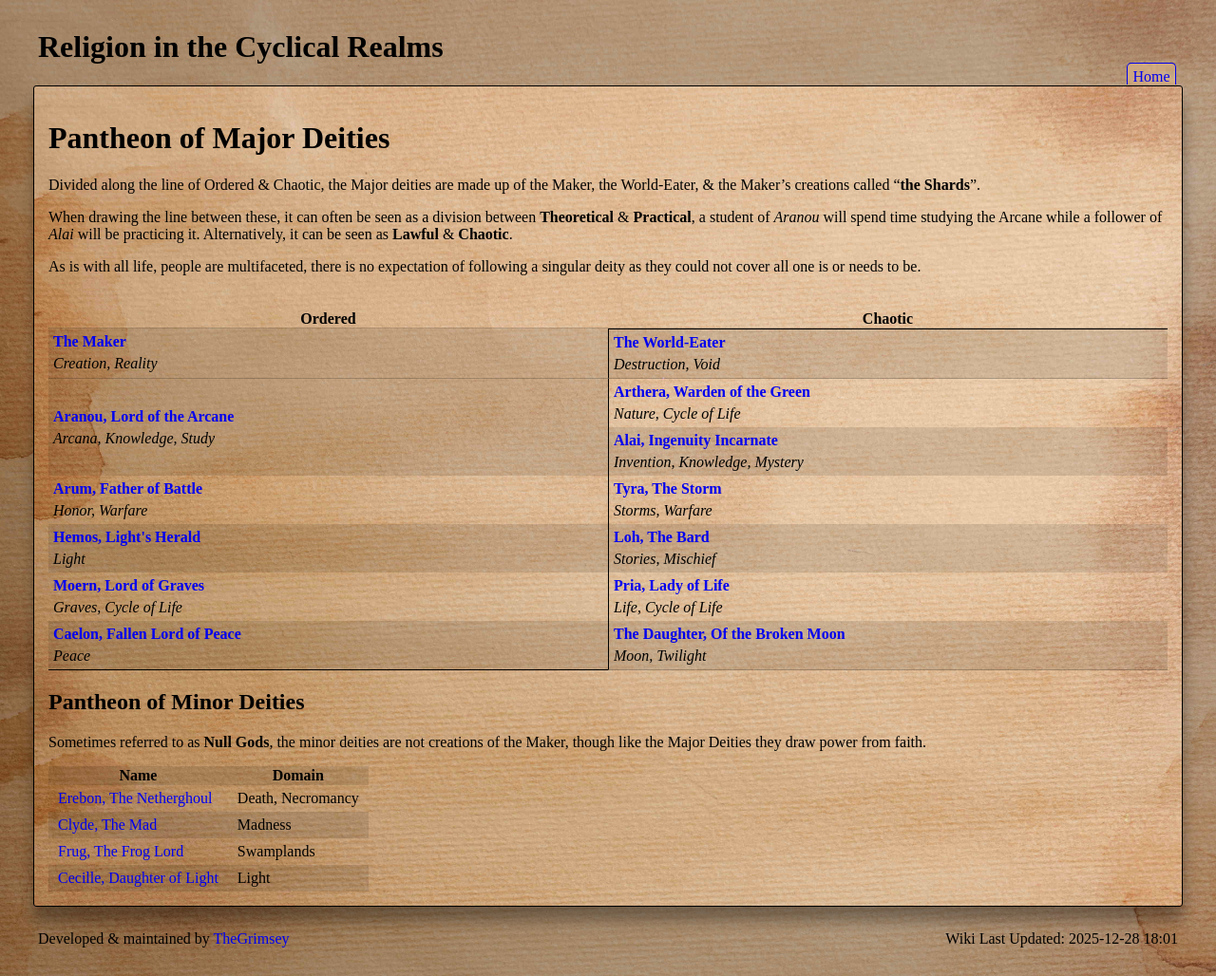
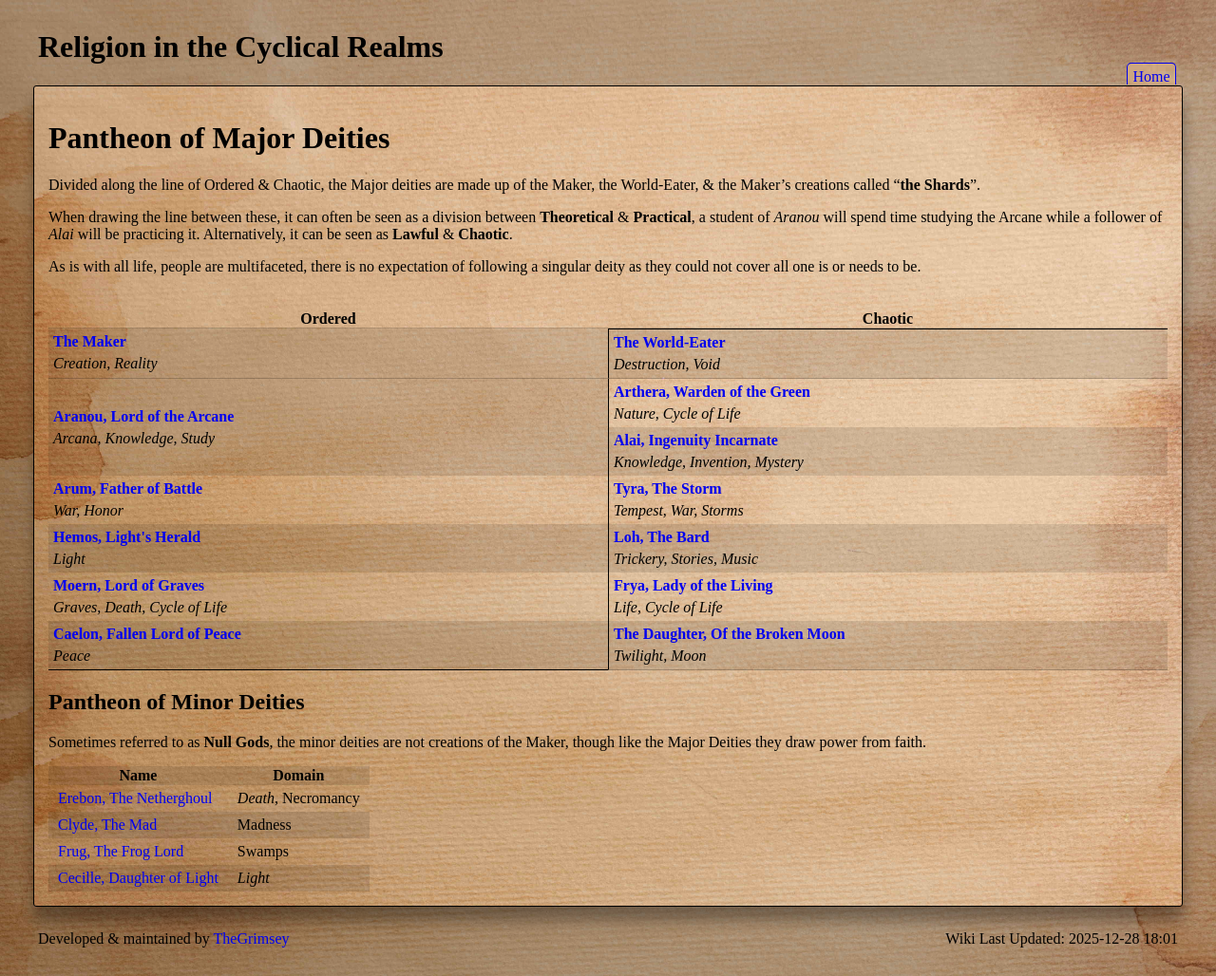
Before and after one commit to CyclicLight/cycliclight.github.io, a Jekyll site: the page built from religion/index.md, in a window 1280 px wide. Shown: the whole page at 95% size. Built offline with Jekyll 4.4.1, drawn with Linux system fonts in a browser that asks for light colours; some web fonts are replaced.

Commit message:
feat(pantheon): Add more relations, rename Pria to Frya. Mark gameplay-domains.

```diff
--- a/_data/creatures.json
+++ b/_data/creatures.json
@@ -19,7 +19,7 @@
     ],
     "classification": "Fey",
     "origin": "Aranou & Arthera",
-    "lifespan": "500 years"
+    "lifespan": "600 years"
   },
   {
     "name": "Dwarf",
@@ -57,7 +57,7 @@
     ],
     "classification": "Elemental (Draconic)",
     "origin": "The Maker",
-    "lifespan": "1000 years"
+    "lifespan": "10 000 years"
   },
   {
     "name": "Dragonborn",
--- a/_data/pantheon.json
+++ b/_data/pantheon.json
@@ -16,7 +16,7 @@
   {
     "name": "Aranou",
     "subname": "Lord of the Arcane",
-    "domains": "Arcana, Knowledge, Study",
+    "domains": "<i>Arcana</i>, <i>Knowledge</i>, Study",
     "alignment": "Lawful Neutral",
     "relations": [
       {
@@ -44,7 +44,7 @@
   {
     "name": "Arthera",
     "subname": "Warden of the Green",
-    "domains": "Nature, Cycle of Life",
+    "domains": "<i>Nature</i>, Cycle of Life",
     "alignment": "Chaotic Good",
     "relations": [
       {
@@ -68,7 +68,7 @@
   {
     "name": "Alai",
     "subname": "Ingenuity Incarnate",
-    "domains": "Invention, Knowledge, Mystery",
+    "domains": "<i>Knowledge</i>, Invention, Mystery",
     "alignment": "Chaotic Neutral",
     "relations": [
       {
@@ -92,12 +92,16 @@
   {
     "name": "Arum",
     "subname": "Father of Battle",
-    "domains": "Honor, Warfare",
+    "domains": "<i>War</i>, Honor",
     "alignment": "Lawful Neutral",
     "affiliation": "The Shards",
     "quote": "He was an old soldier and that was enough to strike fear into the hearts of Eld.",
     "table_class": "",
     "relations": [
+      {
+        "deity": "Caelon",
+        "relation": "Brother"
+      },
       {
         "deity": "Tyra",
         "relation": "Rival"
@@ -108,12 +112,16 @@
     "name": "Tyra",
     "subname": "The Storm",
     "tittle": "The Storm",
-    "domains": "Storms, Warfare",
+    "domains": "<i>Tempest</i>, <i>War</i>, Storms",
     "alignment": "Chaotic Good",
     "relations": [
       {
         "deity": "Loh",
         "relation": "Sibling"
+      },
+      {
+        "deity": "Frya",
+        "relation": "Sister"
       },
       {
         "deity": "Arum",
@@ -133,7 +141,7 @@
   {
     "name": "Hemos",
     "subname": "Light's Herald",
-    "domains": "Light",
+    "domains": "<i>Light</i>",
     "alignment": "Lawful Neutral",
     "relations": [
       {
@@ -158,11 +166,15 @@
   {
     "name": "Loh",
     "subname": "The Bard",
-    "domains": "Stories, Mischief",
+    "domains": "<i>Trickery</i>, Stories, Music",
     "alignment": "Neutral",
     "relations": [
       {
         "deity": "Tyra",
+        "relation": "Sister"
+      },
+      {
+        "deity": "Frya",
         "relation": "Sister"
       },
       {
@@ -177,7 +189,7 @@
   {
     "name": "Moern",
     "subname": "Lord of Graves",
-    "domains": "Graves, Cycle of Life",
+    "domains": "<i>Graves</i>, <i>Death</i>, Cycle of Life",
     "alignment": "Lawful Neutral",
     "affiliation": "The Shards",
     "quote": "And when all was over, in the fields stood a figure encloaked in silver, wielding a shepherds crook. A single bell rang, and they passed on.",
@@ -200,27 +212,43 @@
     ]
   },
   {
-    "name": "Pria",
-    "subname": "Lady of Life",
-    "domains": "Life, Cycle of Life",
+    "name": "Frya",
+    "subname": "Lady of the Living",
+    "domains": "<i>Life</i>, Cycle of Life",
     "alignment": "Chaotic Good",
     "affiliation": "The Shards",
     "quote": "All life is chaos, you can not tame it. It must be given the chance to grow.",
-    "table_class": "deityLeftBorder"
+    "table_class": "deityLeftBorder",
+    "relations": [
+      {
+        "deity": "Tyra",
+        "relation": "Sister"
+      },
+      {
+        "deity": "Loh",
+        "relation": "Sibling"
+      }
+    ]
   },
   {
     "name": "Caelon",
     "subname": "Fallen Lord of Peace",
-    "domains": "Peace",
+    "domains": "<i>Peace</i>",
     "alignment": "Lawful Good",
     "affiliation": "The Shards",
     "quote": "I heard him once, a century past, before the end. A hymn carried by the winds, it brought me home.",
-    "table_class": "deityBottomBorder dark"
+    "table_class": "deityBottomBorder dark",
+    "relations": [
+      {
+        "deity": "Arum",
+        "relation": "Brother"
+      }
+    ]
   },
   {
     "name": "The Daughter",
     "subname": "Of the Broken Moon",
-    "domains": "Moon, Twilight",
+    "domains": "<i>Twilight</i>, Moon",
     "alignment": "Chaotic ???",
     "affiliation": "The Shards",
     "quote": "Do you not believe in hope? Even in the dark, there is a moon.",
@@ -229,7 +257,7 @@
   {
     "name": "Erebon",
     "subname": "The Netherghoul",
-    "domains": "Death, Necromancy",
+    "domains": "<i>Death</i>, Necromancy",
     "alignment": "Chaotic Evil",
     "affiliation": "None",
     "quote": "He is as much a child of the hells as of the grave, this offer of his has a price.",
@@ -250,7 +278,7 @@
   {
     "name": "Frug",
     "subname": "The Frog Lord",
-    "domains": "Swamplands",
+    "domains": "Swamps",
     "alignment": "Chaotic Evil",
     "affiliation": "None",
     "quote": "Trust not the Croaker, he only hungers."
@@ -258,7 +286,7 @@
   {
     "name": "Cecille",
     "subname": "Daughter of Light",
-    "domains": "Light",
+    "domains": "<i>Light</i>",
     "alignment": "Good",
     "affiliation": "Hemos",
     "relations": [
```
